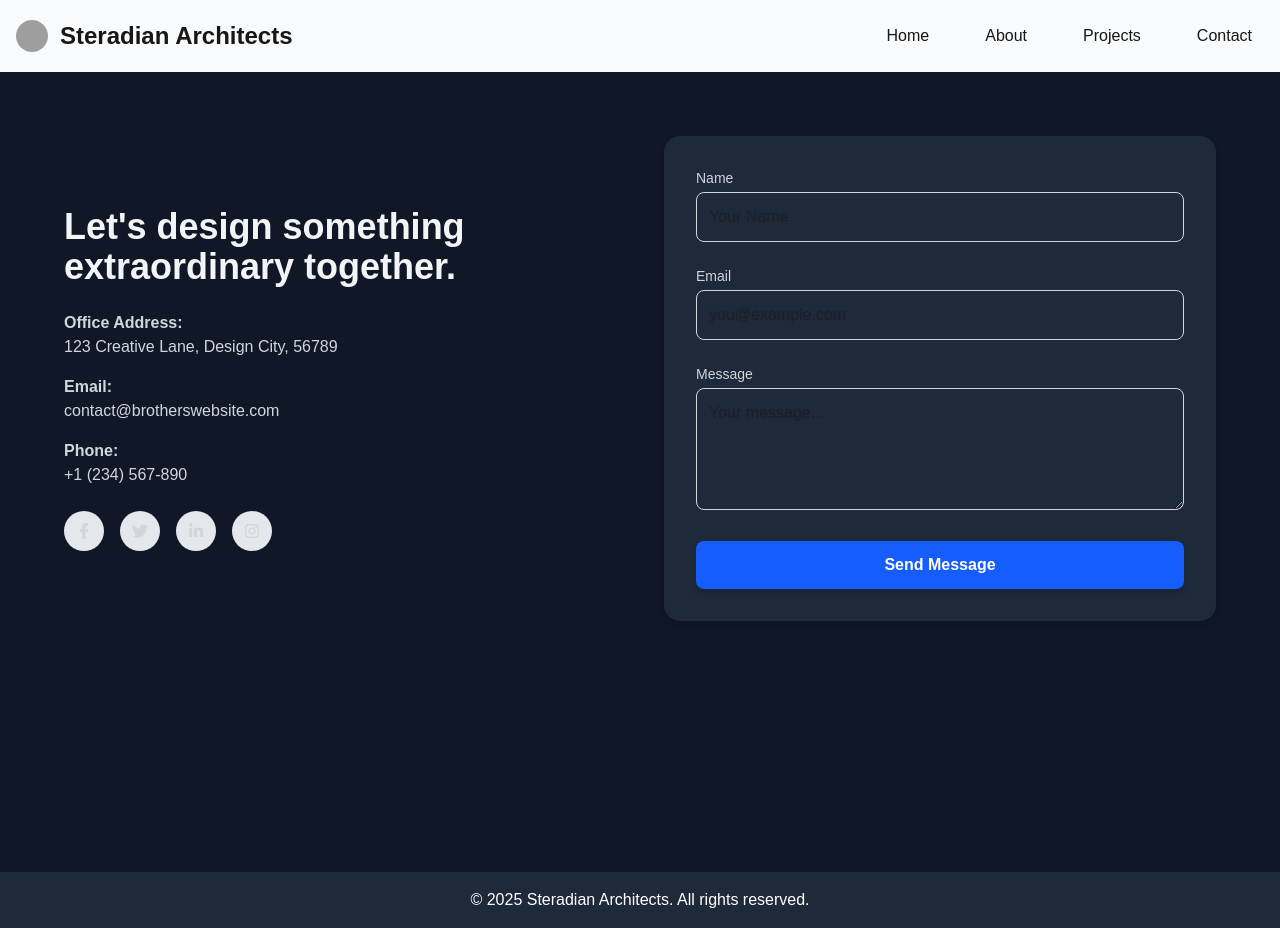
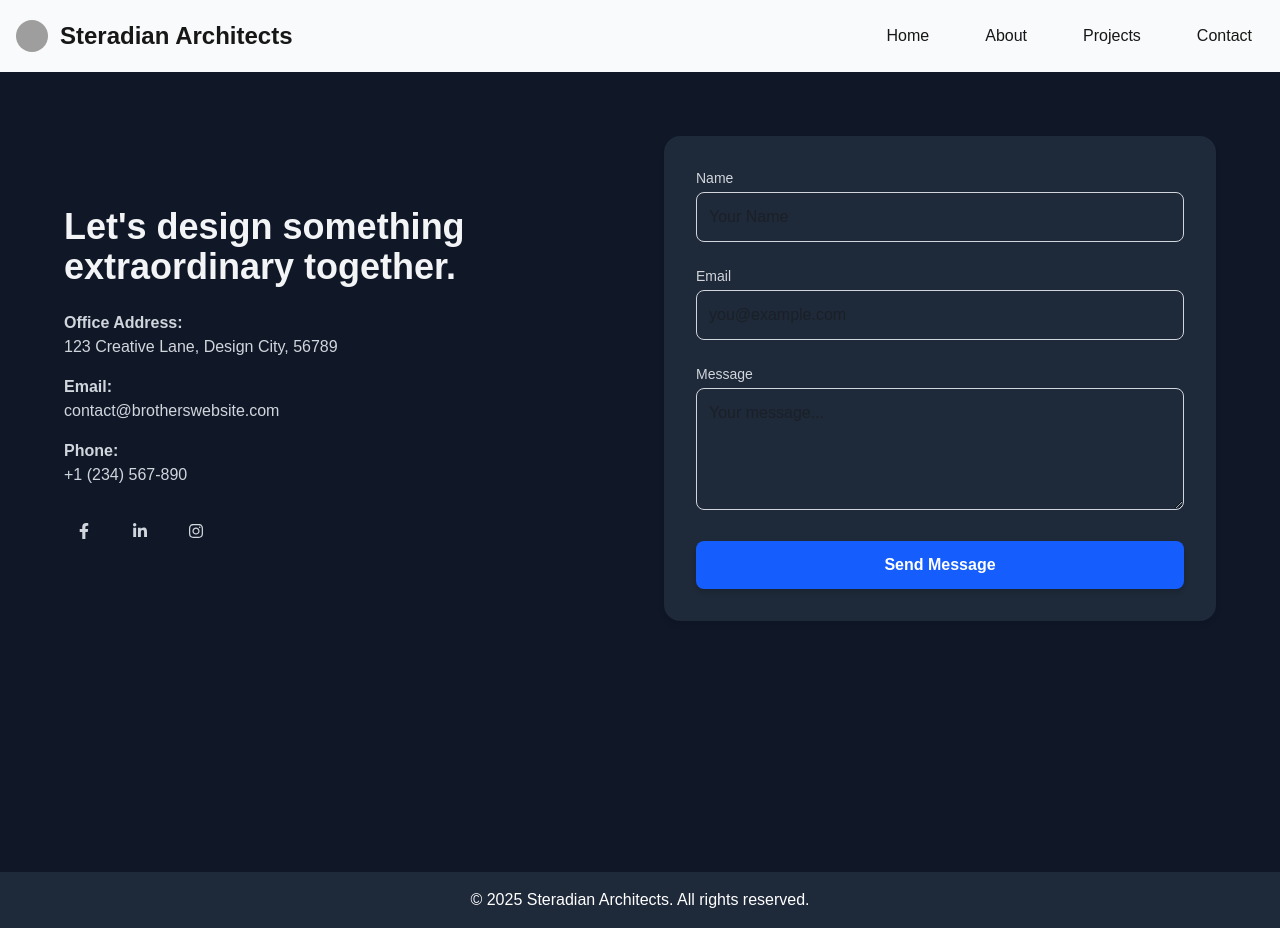
Before and after one commit to bhatnagar-afk/steradian, a Next.js app: page /contact in a window 1280 px wide. Built offline with nearby package versions, Linux system fonts and the light colour scheme; grey boxes are pictures that could not be loaded.

Commit message:
style: update social links background color for improved visibility

```diff
--- a/src/components/contact/contact-details.tsx
+++ b/src/components/contact/contact-details.tsx
@@ -29,25 +29,19 @@ export default function ContactPage() {
           <div className="mt-6 flex space-x-4">
             <a
               href="#"
-              className="p-3 bg-gray-200 rounded-full hover:bg-gray-900 transition"
+              className="p-3 bg-gray-900 rounded-full hover:bg-gray-800 transition"
             >
               <fa.FaFacebookF className="text-gray-300" />
             </a>
             <a
               href="#"
-              className="p-3 bg-gray-200 rounded-full hover:bg-gray-300 transition"
-            >
-              <fa.FaTwitter className="text-gray-300" />
-            </a>
-            <a
-              href="#"
-              className="p-3 bg-gray-200 rounded-full hover:bg-gray-300 transition"
+              className="p-3 bg-gray-900 rounded-full hover:bg-gray-800 transition"
             >
               <fa.FaLinkedinIn className="text-gray-300" />
             </a>
             <a
               href="#"
-              className="p-3 bg-gray-200 rounded-full hover:bg-gray-300 transition"
+              className="p-3 bg-gray-900 rounded-full hover:bg-gray-800 transition"
             >
               <fa.FaInstagram className="text-gray-300" />
             </a>
```
